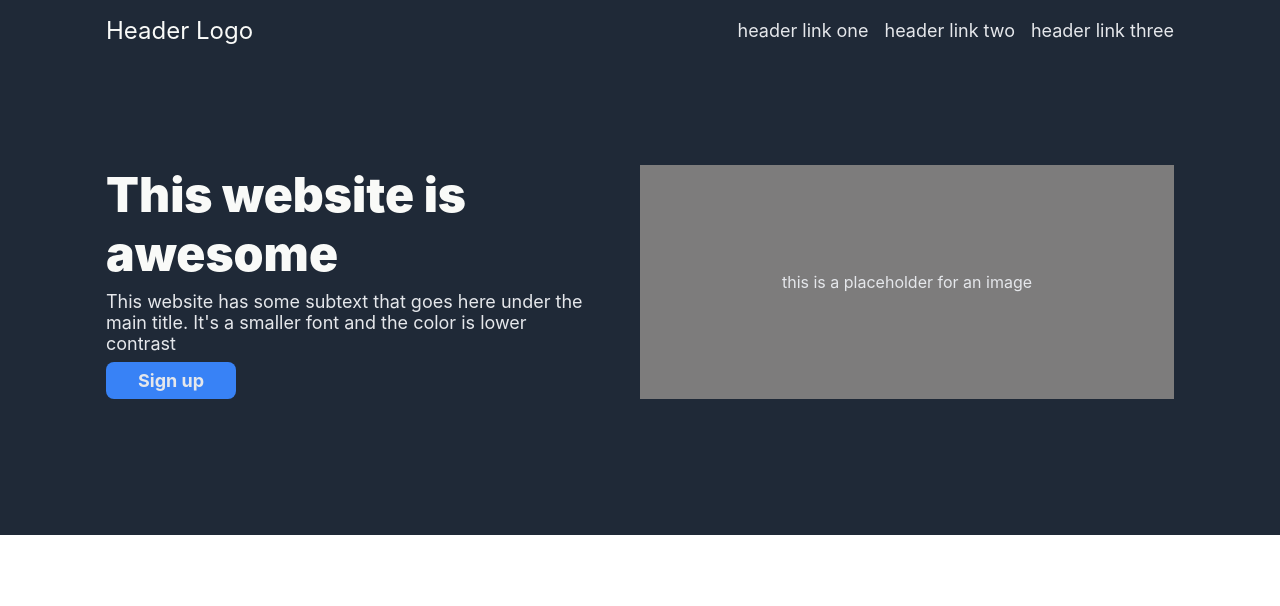
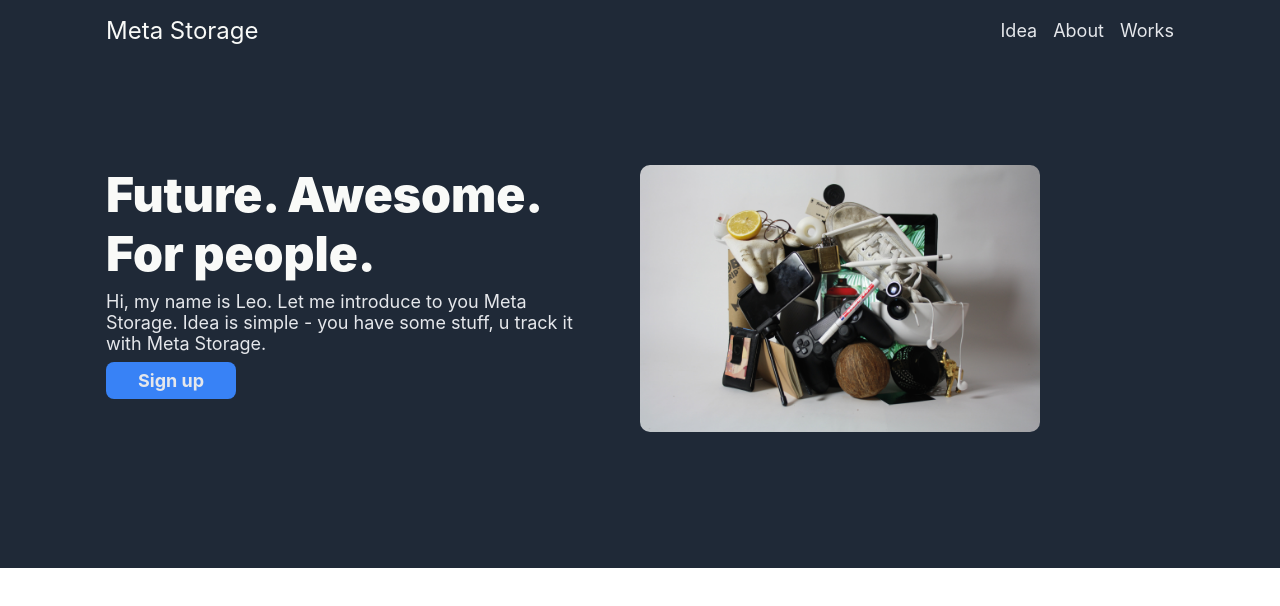
Before and after one commit to almalmalm/landing-page, a plain HTML site: page index.html in a window 1280 px wide. Drawn offline with Linux system fonts and the light colour scheme.

Commit message:
Add design changes

```diff
--- a/index.html
+++ b/index.html
@@ -11,23 +11,23 @@
     <header>
         <div class="container">
             <div class="menu">
-                <div class="logo">Header Logo</div>
+                <div class="logo">Meta Storage</div>
                 <div class="links">
                     <ul>
-                        <li><a href="#">header link one</a></li>
-                        <li><a href="#">header link two</a></li>
-                        <li><a href="#">header link three</a></li>
+                        <li><a href="#">Idea</a></li>
+                        <li><a href="#">About</a></li>
+                        <li><a href="#">Works</a></li>
                     </ul>
                 </div>
             </div>
             <div class="main">
                 <div class="text item">
-                    <h1>This website is awesome</h1>
-                    <p>This website has some subtext that goes here under the main title. It's a smaller font and the color is lower contrast</p>
+                    <h1>Future. Awesome. For people.</h1>
+                    <p>Hi, my name is Leo. Let me introduce to you Meta Storage. Idea is simple - you have some stuff, u track it with Meta Storage.</p>
                     <a class="button" href="#">Sign up</a>
                 </div>
                 <div class="image item">
-                    this is a placeholder for an image
+                    <img src="./img/luca-laurence-vhQ4BTH6mj4-unsplash.jpg" alt="The picture with some stuff.">
                 </div>
             </div>
         </div>
--- a/style.css
+++ b/style.css
@@ -69,12 +69,12 @@ header .text {
     gap: 8px;
 }
 
-header .image {
-    background-color: #7d7c7c;
+header img {
     display: flex;
     justify-content: center;
     align-items: center;
-    color: #e5e7eb;
+    max-width: 400px;
+    border-radius: 10px;
 }
 
 header .button {
```
Also changed, not shown: img/luca-laurence-vhQ4BTH6mj4-unsplash.jpg (added), 2 other files.
